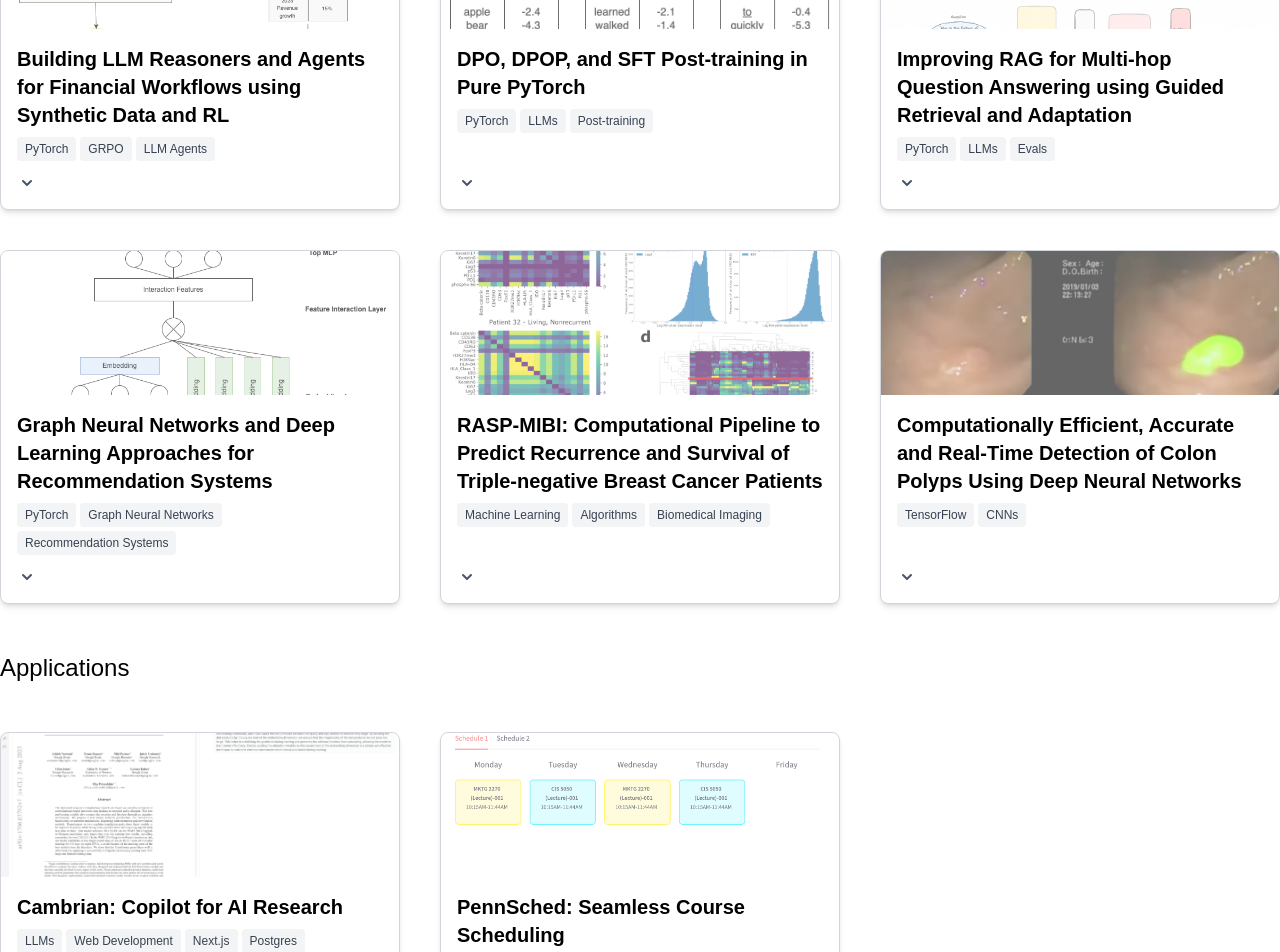
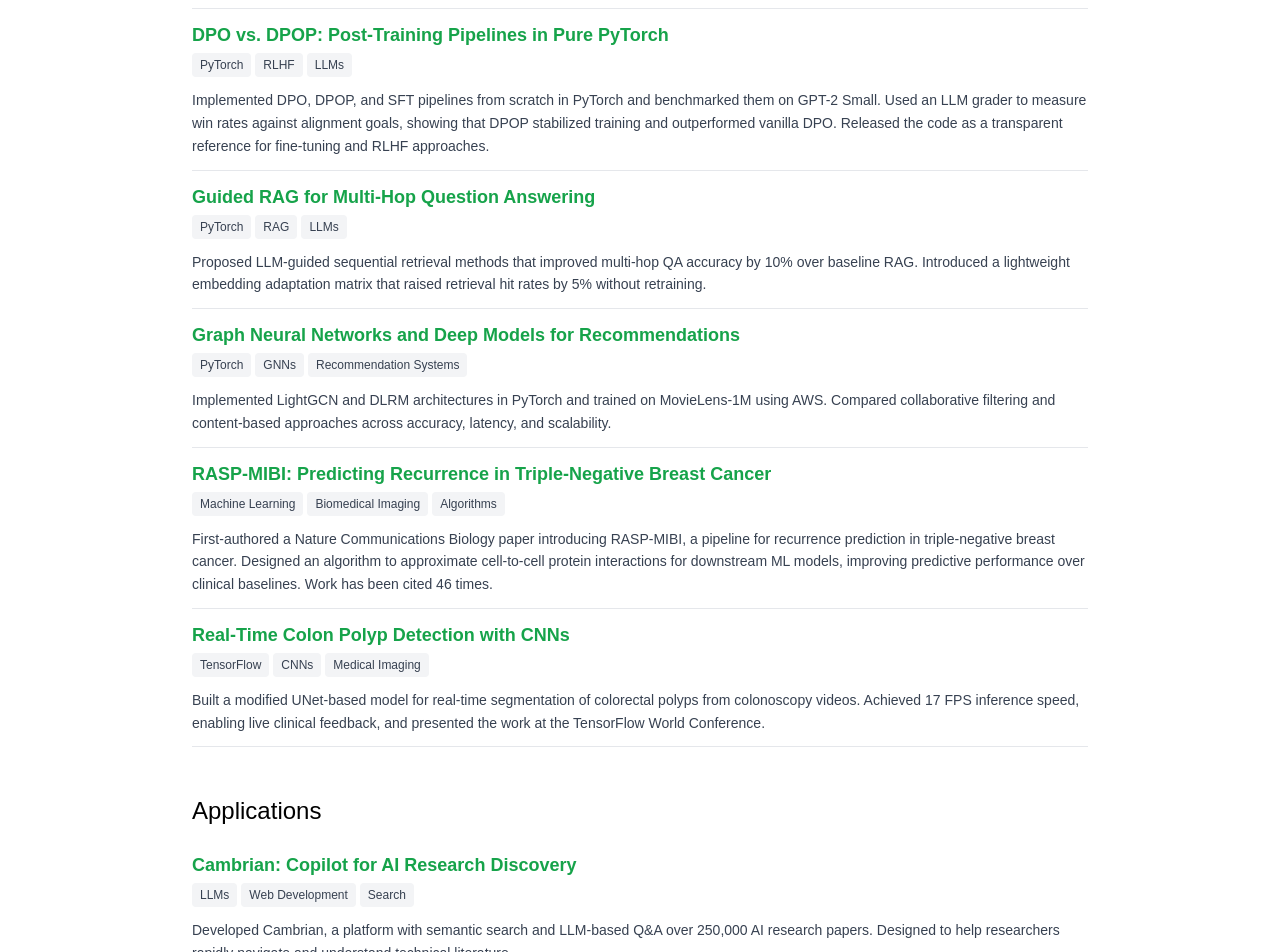
Before and after one commit to aalokpatwa/aalokpatwa.github.io, a React (Create React App) app in the folder frontend/: page /#/projects in a window 1280 px wide. Shown: the part 300-1252 px from the top of the page. Built offline with nearby package versions, Linux system fonts and the light colour scheme.

Commit message:
Changed look of projects page

```diff
--- a/frontend/src/pages/ProjectsPage.js
+++ b/frontend/src/pages/ProjectsPage.js
@@ -1,96 +1,87 @@
-import React, { useState } from "react";
+import React from "react";
 
 export default function ProjectsPage() {
-    const [expandedProject, setExpandedProject] = useState(null);
 
     const projectCategories = {
-        "Machine Learning Research": [
+        "Machine Learning": [
             {
                 id: -1,
-                title: "Building LLM Reasoners and Agents for Financial Workflows using Synthetic Data and RL",
+                title: "FinReason: LLM Agents for Financial Workflows via Synthetic Data and RL",
                 link: "https://github.com/aalokpatwa/finance-rl/blob/main/Report.pdf",
                 description: [
-                    "Developed a new synthetic data method for generating financial reasoning datasets (FinReason) and released to HuggingFace.",
-                    "Trained small LLMs on FinReason using GRPO and SFT.",
-                    "Built several LLM tools and agents for common financial workflows using ReAct and tool-calling approaches."
+                    "Built FinReason, a synthetic dataset of 3k examples for financial reasoning, and trained Qwen-2.5-0.5B on it. Compared GRPO, SFT, and distillation, finding distillation most effective with a +7% accuracy gain on an external FinQA benchmark. Developed financial LLM agents to automate financial document auditing and Excel model creation."
                 ],
-                skills: ["PyTorch", "GRPO", "LLM Agents"],
+                skills: ["PyTorch", "RLHF", "Agents"],
                 thumbnail: "/Figure1.drawio.png"
             },
             {
                 id: 0,
-                title: "DPO, DPOP, and SFT Post-training in Pure PyTorch",
+                title: "DPO vs. DPOP: Post-Training Pipelines in Pure PyTorch",
                 link: "https://aalokpatwa.substack.com/p/dpo",
                 description: [
-                    "Implemented DPO, DPOP, and SFT post-training pipelines in pure PyTorch, and compared their efficacy on GPT-2.",
-                    "Identified optimization issues with DPO's objective function and rectified with DPOP."
+                    "Implemented DPO, DPOP, and SFT pipelines from scratch in PyTorch and benchmarked them on GPT-2 Small. Used an LLM grader to measure win rates against alignment goals, showing that DPOP stabilized training and outperformed vanilla DPO. Released the code as a transparent reference for fine-tuning and RLHF approaches."
                 ],
-                skills: ["PyTorch", "LLMs", "Post-training"],
+                skills: ["PyTorch", "RLHF", "LLMs"],
                 thumbnail: "/DPO_2.png"
             },
             {
                 id: 1,
-                title: "Improving RAG for Multi-hop Question Answering using Guided Retrieval and Adaptation",
+                title: "Guided RAG for Multi-Hop Question Answering",
                 link: "https://github.com/aalokpatwa/rag-adaptation-paper/blob/main/Paper.pdf",
                 description: [
-                    "Built new LLM-guided sequential retrieval techniques, yielding 10% improvement in generation performance.",
-                    "Created a generalizable method of adapting OpenAI embeddings using a single matrix, improving retrieval hit rate by 5%."
+                    "Proposed LLM-guided sequential retrieval methods that improved multi-hop QA accuracy by 10% over baseline RAG. Introduced a lightweight embedding adaptation matrix that raised retrieval hit rates by 5% without retraining."
                 ],
-                skills: ["PyTorch", "LLMs", "Evals"],
+                skills: ["PyTorch", "RAG", "LLMs"],
                 thumbnail: "/rag.png"
             },
             {
                 id: 2,
-                title: "Graph Neural Networks and Deep Learning Approaches for Recommendation Systems",
+                title: "Graph Neural Networks and Deep Models for Recommendations",
                 link: "https://github.com/aalokpatwa/recommenders",
                 description: [
-                    "Implemented LightGCN, an extensible graph neural network architecture for collaborative filtering, and DLRM, a deep content-based architecture by Meta, from scratch in PyTorch.",
-                    "Trained on the MovieLens-1M dataset using AWS, and evaluated both architectures on recommendation quality, latency, and scalability."
+                    "Implemented LightGCN and DLRM architectures in PyTorch and trained on MovieLens-1M using AWS. Compared collaborative filtering and content-based approaches across accuracy, latency, and scalability."
                 ],
-                skills: ["PyTorch", "Graph Neural Networks", "Recommendation Systems"],
+                skills: ["PyTorch", "GNNs", "Recommendation Systems"],
                 thumbnail: "/DLRM.png"
             },
             {
                 id: 3,
-                title: "RASP-MIBI: Computational Pipeline to Predict Recurrence and Survival of Triple-negative Breast Cancer Patients",
+                title: "RASP-MIBI: Predicting Recurrence in Triple-Negative Breast Cancer",
                 link: "https://github.com/aalokpatwa/rasp-mibi",
                 description: [
-                    "First-authored a paper in Nature Communications Biology for building a pipeline for early detection of triple-negative breast cancer, the most aggressive breast-cancer subtype.",
-                    "Devised an algorithm to approximate cell-to-cell protein interactions and use features downstream in machine learning models."
+                    "First-authored a Nature Communications Biology paper introducing RASP-MIBI, a pipeline for recurrence prediction in triple-negative breast cancer. Designed an algorithm to approximate cell-to-cell protein interactions for downstream ML models, improving predictive performance over clinical baselines. Work has been cited 46 times."
                 ],
-                skills: ["Machine Learning", "Algorithms", "Biomedical Imaging"],
+                skills: ["Machine Learning", "Biomedical Imaging", "Algorithms"],
                 thumbnail: "/mibi.png"
             },
             {
                 id: 5,
-                title: "Computationally Efficient, Accurate and Real-Time Detection of Colon Polyps Using Deep Neural Networks",
+                title: "Real-Time Colon Polyp Detection with CNNs",
                 link: "https://www.youtube.com/watch?v=W7f18NMAy3g",
                 description: [
-                    "Modified a UNet encoder-decoder model in high school to segment colorectal cancer polyps from colonoscopy video at 17 FPS.",
-                    "Presented at the TensorFlow World Conference. Check out the code!"
+                    "Built a modified UNet-based model for real-time segmentation of colorectal polyps from colonoscopy videos. Achieved 17 FPS inference speed, enabling live clinical feedback, and presented the work at the TensorFlow World Conference."
                 ],
-                skills: ["TensorFlow", "CNNs"],
+                skills: ["TensorFlow", "CNNs", "Medical Imaging"],
                 thumbnail: "/polyp.png"
             }
         ],
         "Applications": [
             {
                 id: 4,
-                title: "Cambrian: Copilot for AI Research",
+                title: "Cambrian: Copilot for AI Research Discovery",
                 link: "https://cambrianml.org",
                 description: [
-                    "Designed and implemented a hub for discovering, understanding, and discussing AI research using LLM-based search and QA."
+                    "Developed Cambrian, a platform with semantic search and LLM-based Q&A over 250,000 AI research papers. Designed to help researchers rapidly navigate and understand technical literature."
                 ],
-                skills: ["LLMs", "Web Development", "Next.js", "Postgres"],
+                skills: ["LLMs", "Web Development", "Search"],
                 thumbnail: "/cambrian.png"
             },
             {
                 id: 6,
-                title: "PennSched: Seamless Course Scheduling",
+                title: "PennSched: Automatic Course Scheduling",
                 link: "http://www.pennsched.com",
                 description: [
-                    "Built Penn's first automatic course scheduling app, which can build and rank students' possible schedules in a matter of seconds.",
-                    "Reached 1,000 users in the first week of launch."
+                    "Created PennSched, the university’s first automatic course scheduler, generating and ranking valid student schedules in seconds. Reached over 1,000 users in the first week of launch."
                 ],
                 skills: ["Python", "Algorithms", "Web Development"],
                 thumbnail: "/pennsched.png"
@@ -98,47 +89,35 @@ export default function ProjectsPage() {
         ]
     };
 
-    const toggleExpanded = (projectId) => {
-        setExpandedProject(expandedProject === projectId ? null : projectId);
-    };
-
     return (
         <div className="min-h-screen bg-white font-assistant">
-            <div className="mx-6 lg:max-w-7xl lg:mx-auto pt-4 md:pt-8">
+            <div className="mx-6 lg:max-w-4xl lg:mx-auto pt-4 md:pt-8">
 
                 {Object.entries(projectCategories).map(([category, projects]) => (
                     <div key={category} className="mb-12">
-                        <h2 className="text-2xl font-medium text-black mb-6">{category}</h2>
+                        <h2 className="text-2xl font-medium text-black">{category}</h2>
 
-                        <div className="grid grid-cols-1 sm:grid-cols-2 md:grid-cols-3 gap-4 md:gap-10 pt-6">
+                        <div className="grid grid-cols-1 gap-3 pt-6">
                             {projects.map((project) => (
-                                <div key={project.id} className="bg-white border border-gray-300 rounded-lg overflow-hidden shadow-md flex flex-col">
-                                    {/* Thumbnail (not clickable) */}
-                                    <div className="block">
-                                        <img
-                                            src={project.thumbnail}
-                                            alt={project.title}
-                                            className="w-full h-36 object-cover opacity-60"
-                                        />
-                                    </div>
-
-                                    {/* Project title and description */}
-                                    <div className="p-4 flex flex-col flex-1">
-                                                                        <h3 className="text-lg md:text-xl font-semibold text-black mb-2">
+                                <div key={project.id} className="flex flex-col border-b border-gray-200 pb-2 md:pb-3">
+                                    <div className="flex flex-col md:flex-row md:items-center md:justify-between gap-1">
+                                        <div className="flex items-center gap-2">
                                             <a
                                                 href={project.link}
                                                 target="_blank"
                                                 rel="noopener noreferrer"
-                                                className="hover:text-green-600 transition-all"
+                                                className="text-green-600 hover:text-green-700 hover:underline text-sm md:text-base inline-flex items-center gap-1"
                                             >
+                                                <h3 className="text-lg font-semibold text-green-600 hover:text-green-700">
                                                     {project.title}
+                                                </h3>
                                             </a>
-                                        </h3>
+                                        </div>
 
-
+                                    </div>
 
                                     {/* Skills tags */}
-                                        <div className="flex flex-wrap gap-1 mb-3">
+                                    <div className="flex flex-wrap gap-1 mb-3 pt-1">
                                         {project.skills.map((skill, index) => (
                                             <span
                                                 key={index}
@@ -149,33 +128,13 @@ export default function ProjectsPage() {
                                         ))}
                                     </div>
 
-                                        {/* Chevron icon at bottom */}
-                                        <div className="flex items-center mt-auto">
-                                            <button
-                                                onClick={() => toggleExpanded(project.id)}
-                                                className="text-gray-600 hover:text-gray-800 transition-colors"
-                                            >
-                                                {expandedProject === project.id ? (
-                                                    <svg className="w-5 h-5" fill="currentColor" viewBox="0 0 20 20">
-                                                        <path fillRule="evenodd" d="M14.707 12.707a1 1 0 01-1.414 0L10 9.414l-3.293 3.293a1 1 0 01-1.414-1.414l4-4a1 1 0 011.414 0l4 4a1 1 0 010 1.414z" clipRule="evenodd" />
-                                                    </svg>
-                                                ) : (
-                                                    <svg className="w-5 h-5" fill="currentColor" viewBox="0 0 20 20">
-                                                        <path fillRule="evenodd" d="M5.293 7.293a1 1 0 011.414 0L10 10.586l3.293-3.293a1 1 0 111.414 1.414l-4 4a1 1 0 01-1.414 0l-4-4a1 1 0 010-1.414z" clipRule="evenodd" />
-                                                    </svg>
-                                                )}
-                                            </button>
-                                        </div>
-                                        {/* Collapsible description */}
-                                        {expandedProject === project.id && (
-                                            <div className="space-y-2 text-gray-700 text-sm mt-2">
+                                    {/* Description */}
+                                    <div className="text-gray-700 text-sm">
                                         {project.description.map((desc, index) => (
                                             <p key={index} className="leading-relaxed">
                                                 {desc}
                                             </p>
                                         ))}
-                                            </div>
-                                        )}
                                     </div>
                                 </div>
                             ))}
--- a/frontend/src/pages/WritingPage.js
+++ b/frontend/src/pages/WritingPage.js
@@ -40,15 +40,15 @@ export default function WritingPage() {
 
     return (
         <div className="min-h-screen bg-white font-assistant">
-            <div className="mx-6 lg:max-w-7xl lg:mx-auto pt-4 md:pt-8">
+            <div className="mx-6 lg:max-w-4xl lg:mx-auto pt-4 md:pt-8">
                 {Object.entries(blogCategories).map(([category, blogs]) => (
                     <div key={category} className="mb-12">
                         <h2 className="text-2xl font-medium text-black mb-6">{category}</h2>
 
-                        <div className="space-y-4 md:space-y-4">
+                        <div className="space-y-4">
                             {blogs.map((blog) => (
-                                <div key={blog.id} className="border-b border-gray-200 pb-2 md:pb-4">
-                                    <h3 className="text-xl font-semibold text-black mb-2">
+                                <div key={blog.id} className="border-b border-gray-200 pb-2 md:pb-3">
+                                    <h3 className="text-lg font-semibold text-black mb-2">
                                         <a
                                             href={blog.link}
                                             target="_blank"
@@ -58,7 +58,7 @@ export default function WritingPage() {
                                             {blog.title}
                                         </a>
                                     </h3>
-                                    <p className="text-gray-700 leading-relaxed">
+                                    <p className="text-gray-700 leading-relaxed text-sm">
                                         {blog.description}
                                     </p>
                                 </div>
```
Lines whose indentation alone changed are shown as unchanged.
